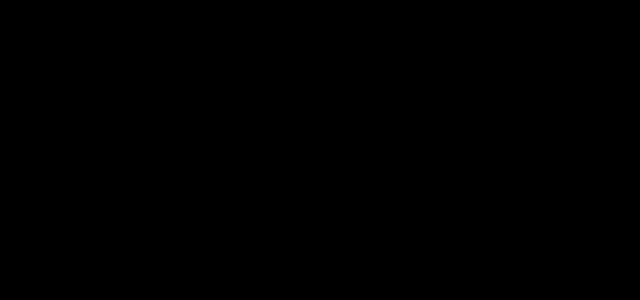
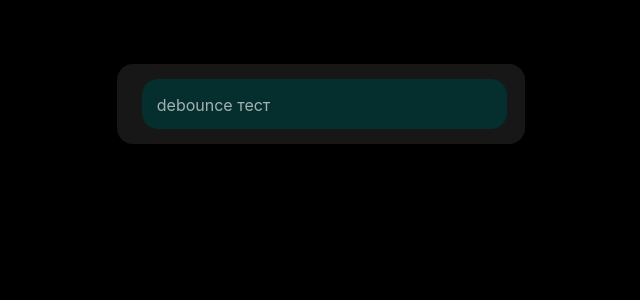
Before and after one commit to jabborovaz/Test-Form, a React (Create React App) app: page / in a window 1280 px wide. Shown: the top 300 px of the page, without its empty margins (319-959 px from the left). Built offline with nearby package versions, Linux system fonts and the light colour scheme.

Commit message:
make first input with all styles

```diff
--- a/src/App.module.scss
+++ b/src/App.module.scss
@@ -1,4 +1,7 @@
 $primary-color: #000;
+$sectionColor: #171717;
+$secondary-color: #042f2e;
+$blockRadius: 16px;
 
 .container {
   background-color: $primary-color;
@@ -7,3 +10,55 @@ $primary-color: #000;
   overflow-x: hidden;
   overflow-y: auto;
 }
+
+.formBlock {
+  background-color: $sectionColor;
+  width: 28%;
+  max-width: 470px;
+  margin: 5% auto;
+  padding: 15px 25px;
+  border-radius: $blockRadius;
+}
+
+.inputGroup {
+  position: relative;
+  width: 100%;
+
+  .input {
+    width: 93%;
+    border: none;
+    border-radius: 1rem;
+    background: $secondary-color;
+    padding: 1rem;
+    font-size: 1rem;
+    color: #f5f5f5;
+    transition: border 150ms cubic-bezier(0.4, 0, 0.2, 1);
+
+    &:focus,
+    &:valid {
+      outline: none;
+      background-color: $sectionColor;
+      border: 1.5px solid #1a73e8;
+    }
+  }
+
+  .userLabel {
+    position: absolute;
+    top: 0;
+    left: 15px;
+    color: #e8e8e8;
+    opacity: 0.7;
+    pointer-events: none;
+    transform: translateY(1rem);
+    transition: 150ms cubic-bezier(0.4, 0, 0.2, 1);
+  }
+
+  .input:focus ~ label,
+  .input:valid ~ label {
+    transform: translateY(-50%) scale(0.8);
+    background-color: $sectionColor;
+    padding: 0 0.2em;
+    color: #2196f3;
+    opacity: 1;
+  }
+}
--- a/src/components/InputBox.tsx
+++ b/src/components/InputBox.tsx
@@ -1,7 +1,19 @@
-import React from "react";
+import React, { useState } from "react";
+import styles from "../App.module.scss";
 
-function InputBox() {
-  return <div>InputBox</div>;
-}
+const InputBox: React.FC = () => {
+  return (
+    <div className={styles.inputGroup}>
+      <input
+        required
+        type="text"
+        name="text"
+        autoComplete="off"
+        className={styles.input}
+      />
+      <label className={styles.userLabel}>debounce тест</label>
+    </div>
+  );
+};
 
 export default InputBox;
--- a/src/container/Main.tsx
+++ b/src/container/Main.tsx
@@ -1,8 +1,15 @@
 import React from "react";
 import styles from "../App.module.scss";
+import InputBox from "../components/InputBox";
 
-function Main() {
-  return <div className={styles.container}>Main</div>;
-}
+const Main: React.FC = () => {
+  return (
+    <div className={styles.container}>
+      <section className={styles.formBlock}>
+        <InputBox />
+      </section>
+    </div>
+  );
+};
 
 export default Main;
```
